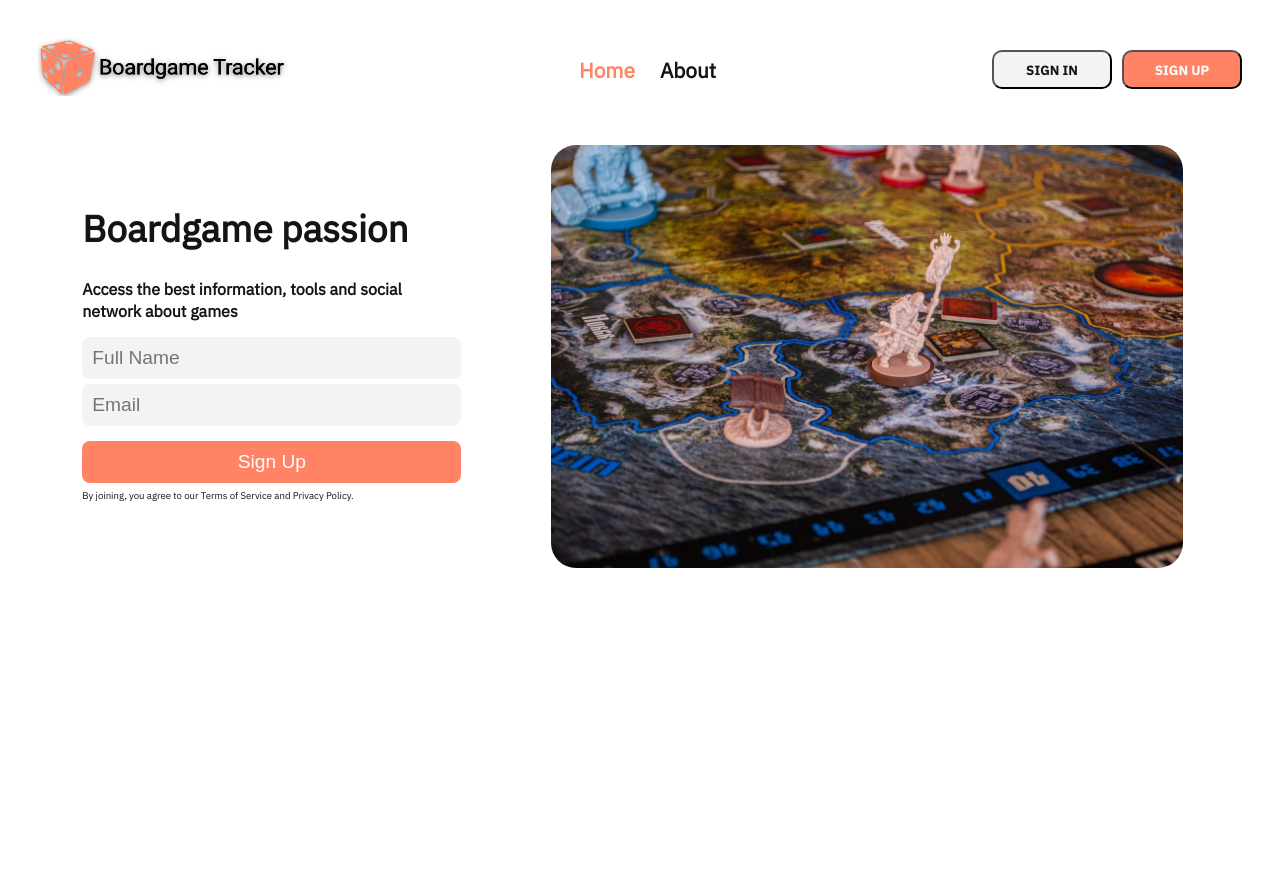
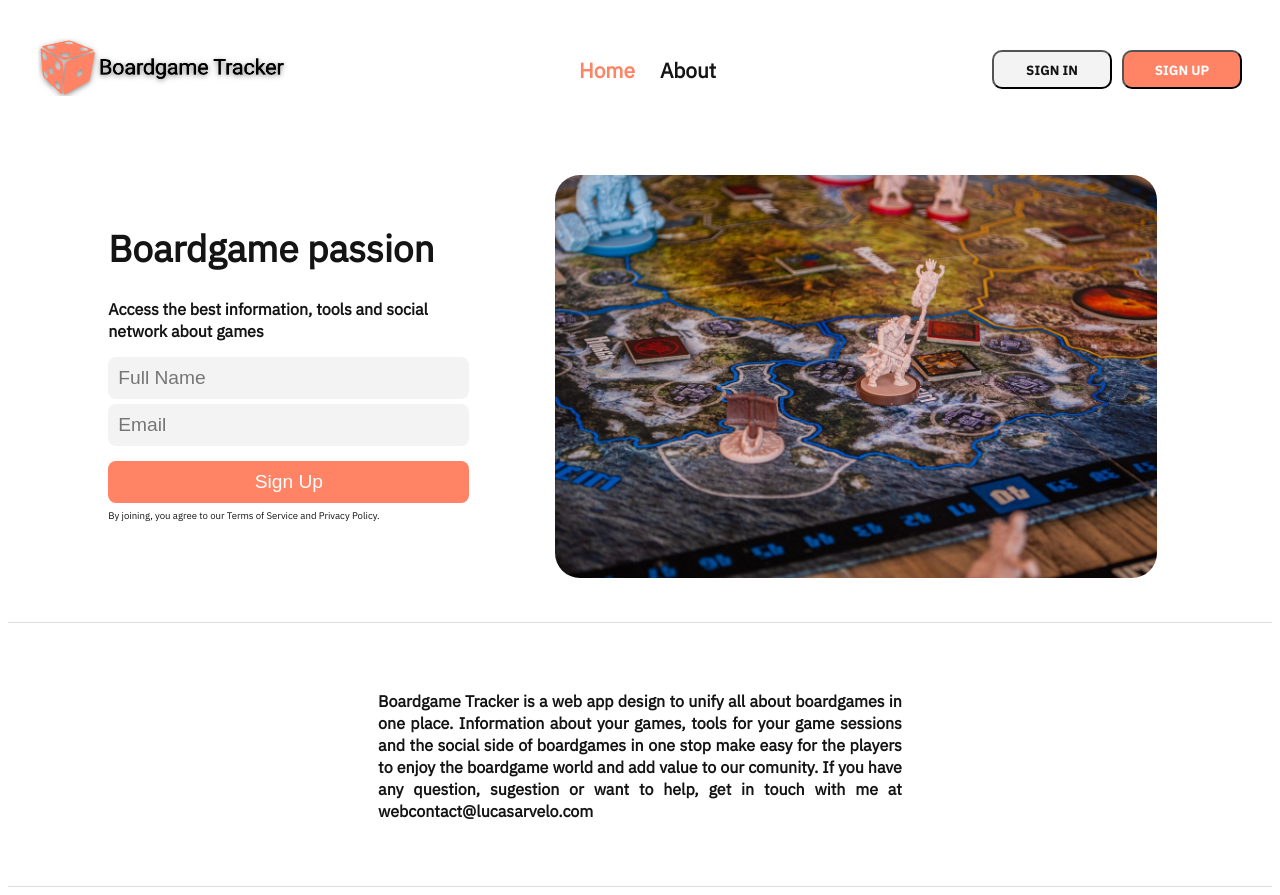
Before and after one commit to lucasarvelo/boardgame-tracker, a Vue app in the folder client/: page / in a window 1280 px wide. Before the commit the page ends 800 px from the top, so only its background shows below. Built offline with nearby package versions, Linux system fonts and the light colour scheme.

Commit message:
client/add AboutBlock component to Home

```diff
--- /dev/null
+++ b/client/src/components/AboutBlock.vue
@@ -0,0 +1,32 @@
+<template>
+    <div>
+        <p>
+            Boardgame Tracker is a web app design to unify all about boardgames in one place.
+            Information about your games, tools for your game sessions and
+            the social side of boardgames in one stop make easy for the players
+            to enjoy the boardgame world and add value to our comunity.
+            If you have any question, sugestion or want to help,
+            get in touch with me at webcontact@lucasarvelo.com
+        </p>
+    </div>
+</template>
+
+<script lang="ts">
+import { Component, Vue } from 'vue-property-decorator';
+
+@Component
+export default class AuboutBlock extends Vue {
+}
+</script>
+
+<style lang="scss" scoped>
+div {
+    width: 45%;
+    margin: auto;
+    text-align: justify;
+}
+
+p{
+    font-weight: bold;
+}
+</style>
--- a/client/src/views/Home.vue
+++ b/client/src/views/Home.vue
@@ -3,6 +3,9 @@
     <div class="header">
       <SignUpForm isLogIn="false" />
       <MainImage filename="blood-rage-4311102_1280.jpg" />
+    </div>
+    <div class="about">
+      <AboutBlock />
     </div>
   </div>
 </template>
@@ -11,12 +14,14 @@
 // @ is an alias to /src
 import SignUpForm from '@/components/SignUpForm.vue';
 import MainImage from '@/components/MainImage.vue';
+import AboutBlock from '@/components/AboutBlock.vue';
 import { Component, Prop, Vue } from 'vue-property-decorator';
 
 @Component({
   components: {
     SignUpForm,
     MainImage,
+    AboutBlock,
   },
 })
 export default class SignupForm extends Vue {
@@ -31,5 +36,12 @@ export default class SignupForm extends Vue {
   flex-wrap: wrap-reverse;
   justify-content: space-evenly;
   align-items: center;
+  box-shadow: inset 0px -1px 0px #DEDEDE;
+  padding: 30px;
+}
+
+.about {
+  box-shadow: inset 0px -1px 0px #DEDEDE;
+  padding: 50px;
 }
 </style>
```
